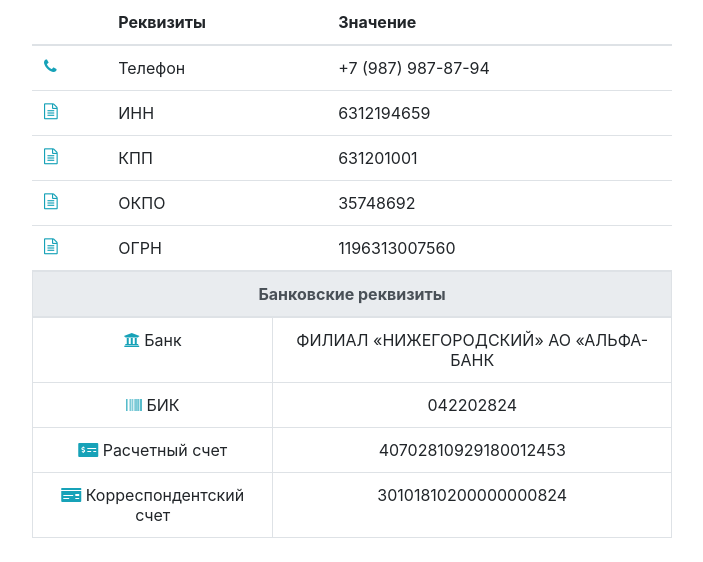
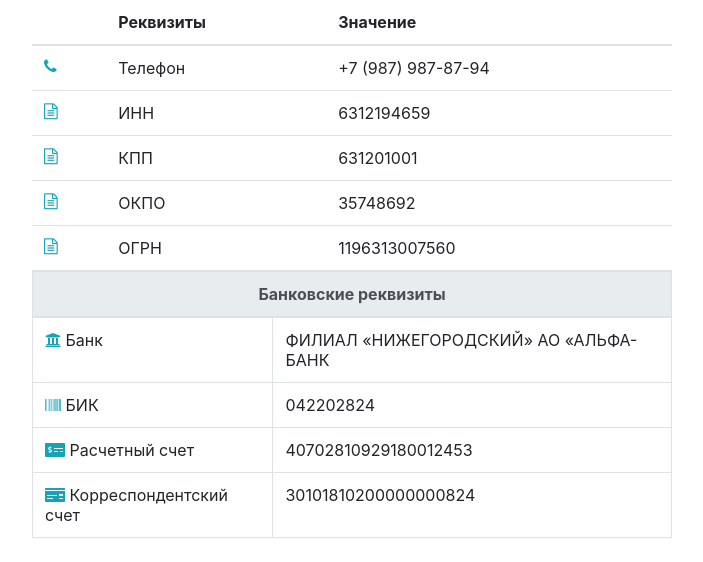
Before and after one commit to ConsttsnoC/rsu-69, a Django app: page /informaciya/ in a window 1280 px wide. Shown: the part 772-1334 px from the top of the page, without its empty margins (288-991 px from the left). Run offline with Django 4.2, Linux system fonts and the light colour scheme; some libraries are stand-ins or nearby versions.

Commit message:
Изменения выравнивания

```diff
--- a/prezentation/templates/prezentation/informaciya.html
+++ b/prezentation/templates/prezentation/informaciya.html
@@ -110,29 +110,29 @@
     <script src="https://code.jquery.com/jquery-3.2.1.slim.min.js" integrity="sha384-KJ3o2DKtIkvYIK3UENzmM7KCkRr/rE9/Qpg6aAZGJwFDMVNA/GpGFF93hXpG5KkN" crossorigin="anonymous"></script>
     <script src="https://cdnjs.cloudflare.com/ajax/libs/popper.js/1.12.9/umd/popper.min.js" integrity="sha384-ApNbgh9B+Y1QKtv3Rn7W3mgPxhU9K/ScQsAP7hUibX39j7fakFPskvXusvfa0b4Q" crossorigin="anonymous"></script>
 
-   <table class="table table-bordered text-center">
+<table class="table table-bordered">
   <thead class="thead-light">
     <tr>
-      <th colspan="2">Банковские реквизиты</th>
+      <th colspan="2" class="text-center">Банковские реквизиты</th>
     </tr>
   </thead>
   <tbody>
     <tr>
-      <td><i class="fas fa-university" style="color: #17a2b8;"></i> Банк</td>
-      <td>ФИЛИАЛ «НИЖЕГОРОДСКИЙ» АО
+      <td class="text-left"><i class="fas fa-university" style="color: #17a2b8;"></i> Банк</td>
+      <td class="text-left">ФИЛИАЛ «НИЖЕГОРОДСКИЙ» АО
 «АЛЬФА-БАНК</td>
     </tr>
     <tr>
-      <td><i class="fas fa-barcode" style="color: #17a2b8;"></i> БИК</td>
-      <td>042202824</td>
+      <td class="text-left"><i class="fas fa-barcode" style="color: #17a2b8;"></i> БИК</td>
+      <td class="text-left">042202824</td>
     </tr>
     <tr>
-      <td><i class="fas fa-money-check-alt" style="color: #17a2b8;"></i> Расчетный счет</td>
-      <td>40702810929180012453</td>
+      <td class="text-left"><i class="fas fa-money-check-alt" style="color: #17a2b8;"></i> Расчетный счет</td>
+      <td class="text-left">40702810929180012453</td>
     </tr>
     <tr>
-      <td><i class="fas fa-money-check" style="color: #17a2b8;"></i> Корреспондентский счет</td>
-      <td>30101810200000000824</td>
+      <td class="text-left"><i class="fas fa-money-check" style="color: #17a2b8;"></i> Корреспондентский счет</td>
+      <td class="text-left">30101810200000000824</td>
     </tr>
   </tbody>
 </table>
--- /dev/null
+++ b/rsu69/local_settings.py
@@ -0,0 +1,3 @@
+DEBUG = True
+
+ALLOWED_HOSTS = []
--- a/rsu69/settings.py
+++ b/rsu69/settings.py
@@ -20,7 +20,7 @@ BASE_DIR = os.path.dirname(os.path.dirname(os.path.abspath(__file__)))
 SECRET_KEY = 'django-insecure-2vkqig=2$w9@nn#_cql4aj%5bda0!6er9njjk8e&u)e2(^$wr)'
 
 # SECURITY WARNING: don't run with debug turned on in production!
-DEBUG = True
+DEBUG = False
 
 ALLOWED_HOSTS = ['rsu69.pythonanywhere.com']
 
```
Also changed, not shown: requirements.txt (added, +19 -0 lines), db.sqlite3 (added).
